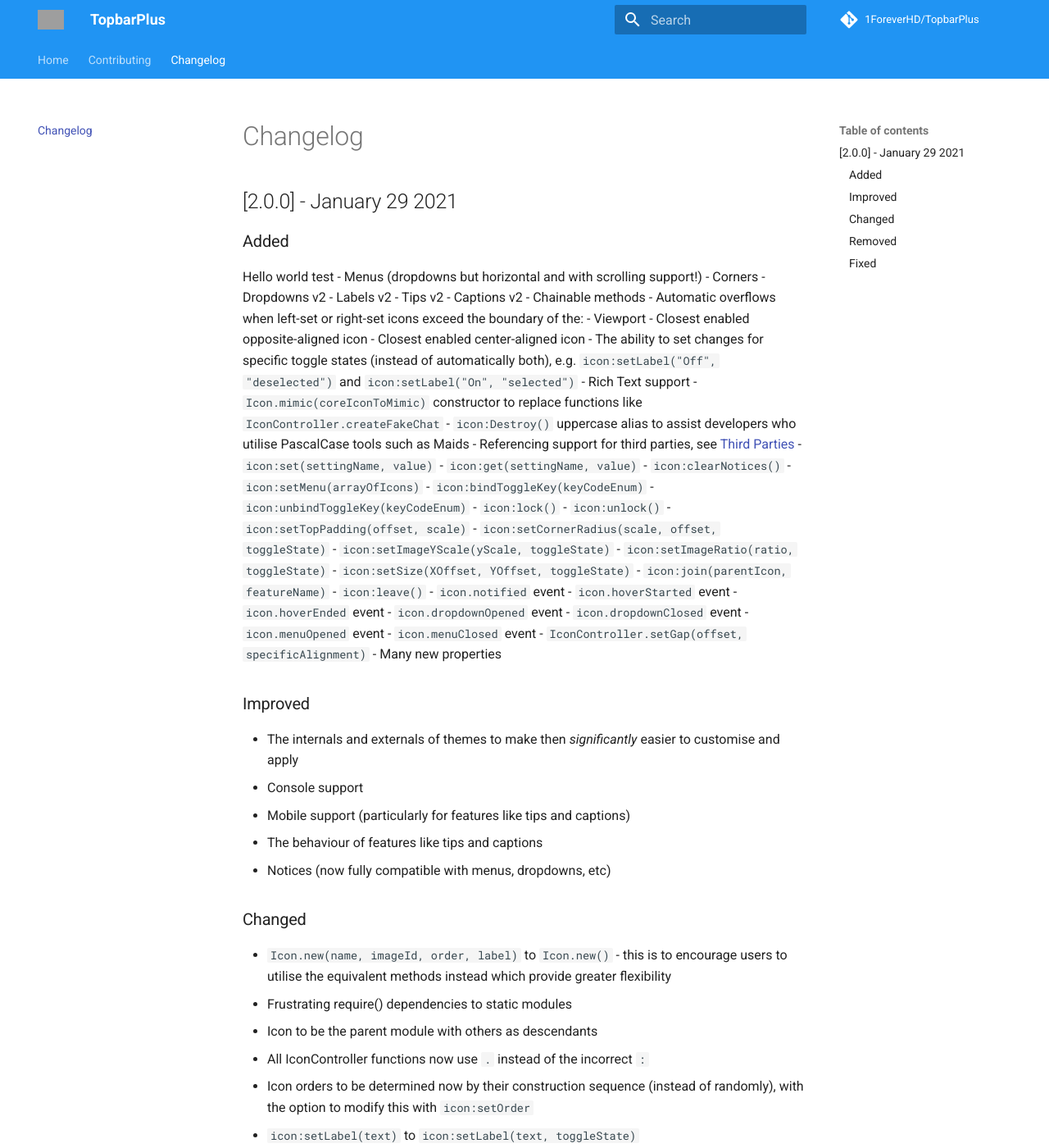
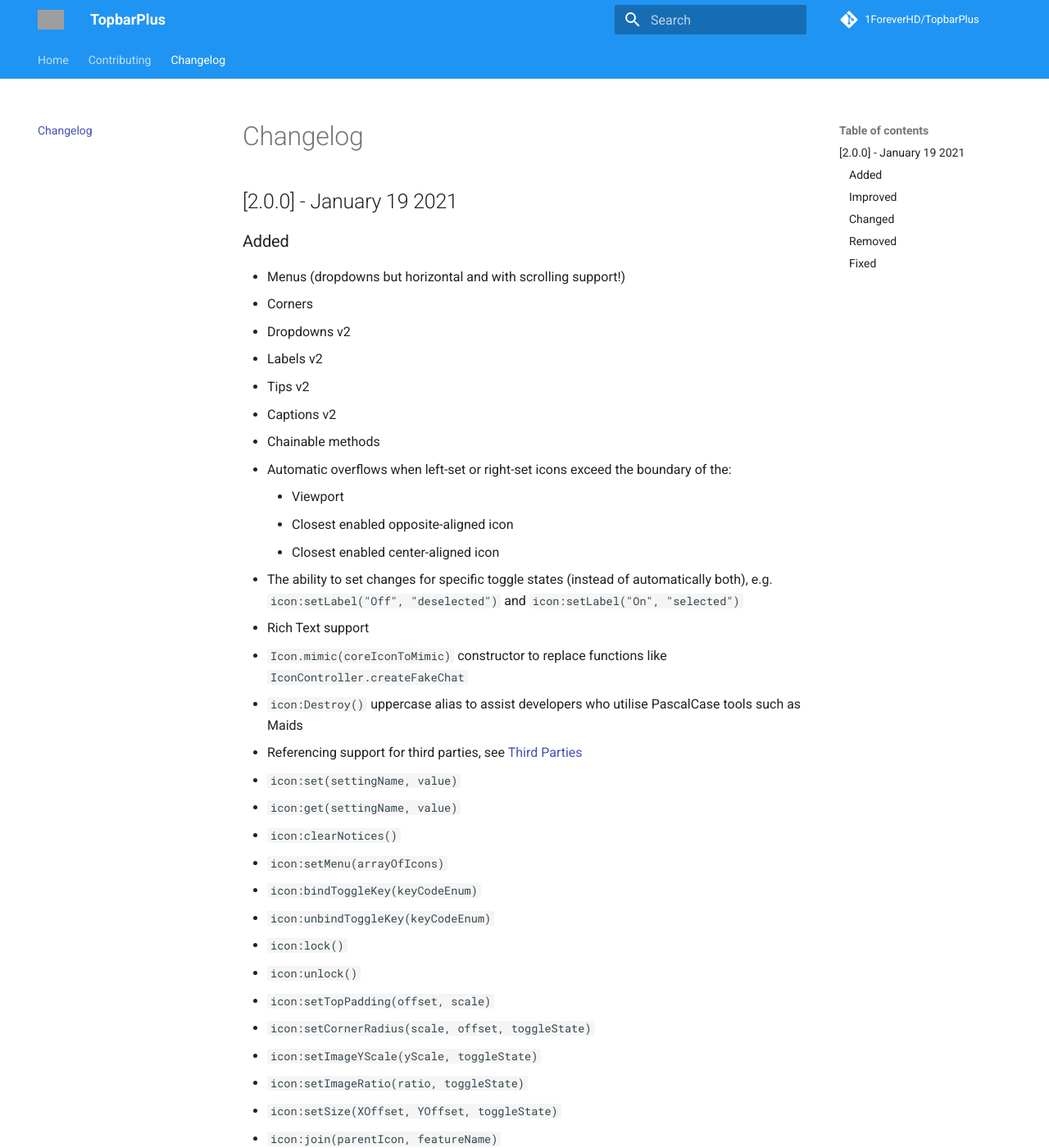
Before and after one commit to 1ForeverHD/TopbarPlus, an MkDocs documentation site: the page built from docs/changelog.md, in a window 1280 px wide and 1400 px high. Shown: the whole window at 82% size. Built offline with MkDocs 1.6.1 and Material for MkDocs 9.7.7, drawn with Linux system fonts in a browser that asks for light colours; comment, search, counter and statistics services are not loaded; some of the changed text lies outside the part shown; grey boxes are pictures that could not be loaded.

Commit message:
Updated docs

```diff
--- a/docs/changelog.md
+++ b/docs/changelog.md
@@ -1,6 +1,5 @@
-## [2.0.0] - January 29 2021
+## [2.0.0] - January 19 2021
 ### Added
-Hello world test
 - Menus (dropdowns but horizontal and with scrolling support!)
 - Corners
 - Dropdowns v2
```
